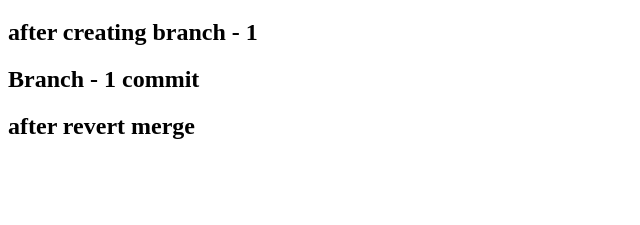
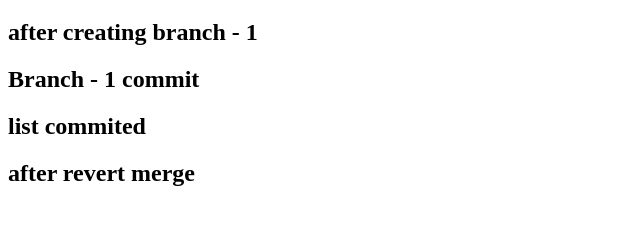
Before and after one commit to Santoshah/git-branching, a plain HTML site: page index.html in a window 1280 px wide. Shown: the part 61-286 px from the top of the page, without its empty margins (0-640 px from the left). Drawn offline with Linux system fonts and the light colour scheme.

Commit message:
commited

```diff
--- a/index.html
+++ b/index.html
@@ -10,7 +10,7 @@
     <h1>Master Branch</h1>
     <h2>after creating branch - 1</h2>
     <h2>Branch - 1 commit</h2>
-
+    <h2>list commited</h2>
 
     <h2>after revert merge</h2>
 </body>
```
